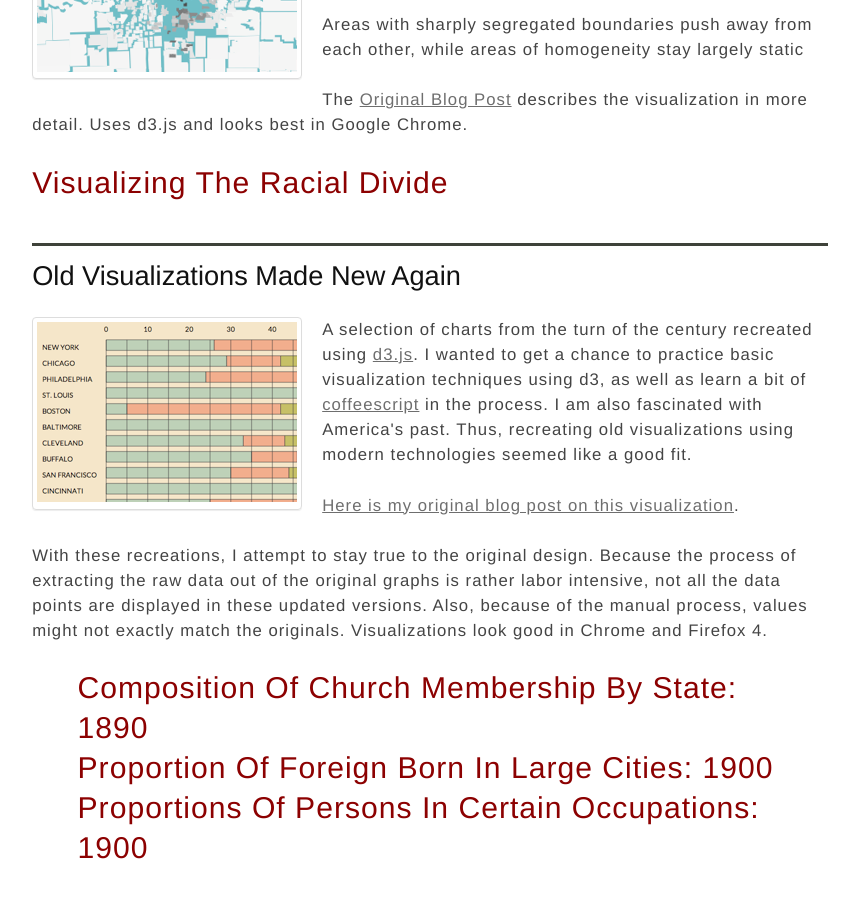
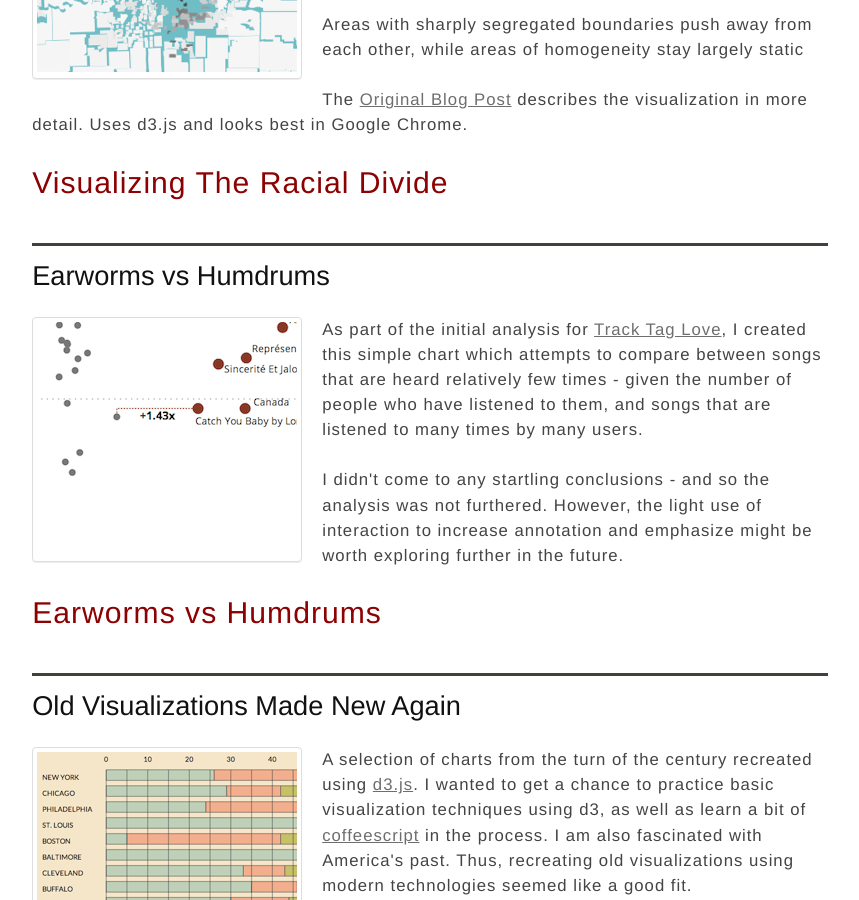
Before and after one commit to vlandham/vlandham.github.com, a Jekyll site: the page built from vis/index.html, in a window 1280 px wide and 900 px high, scrolled down 5464 px. Shown: the whole window, without its empty margins (210-1069 px from the left). Built offline with Jekyll 4.4.1, drawn with Linux system fonts in a browser that asks for light colours; some web fonts are replaced; Markdown is read by kramdown in place of the engine named in the settings.

Commit message:
earworms

```diff
--- a/vis/index.html
+++ b/vis/index.html
@@ -154,6 +154,19 @@ title: Visualizations
   <p>The <a class="" href="http://vallandingham.me/visualizing_the_racial_divide.html">Original Blog Post</a> describes the visualization in more detail. Uses d3.js and looks best in Google Chrome.</p>
   <p><a class="post_title" href="http://vallandingham.me/racial_divide/">Visualizing The Racial Divide</a></p>
 </div>
+
+<div name="earworms_humdrums" id="earworms_humdrums" class="section">
+  <h2>Earworms vs Humdrums</h2>
+  <div class="thumbnail left">
+    <a href="http://vallandingham.me/msd/top/"><img src="http://vallandingham.me/images/vis/earworm_thumb.png" alt="image for earworms vis"/></a>
+    <p></p><br/><br/>
+  </div>
+  <p>As part of the initial analysis for <a href="">Track Tag Love</a>, I created this simple chart which attempts to compare between songs that are heard relatively few times - given the number of people who have listened to them, and songs that are listened to many times by many users.</p>
+  <p>I didn't come to any startling conclusions - and so the analysis was not furthered. However, the light use of interaction to increase annotation and emphasize might be worth exploring further in the future.</p>
+
+  <p><a class="post_title" href="http://vallandingham.me/msd/top/">Earworms vs Humdrums</a></p>
+</div>
+
 <div name="old_vis_d3" class="section">
 <h2>Old Visualizations Made New Again</h2>
 <div class="thumbnail left">
@@ -181,3 +194,4 @@ title: Visualizations
 <p>This simple dashboard provides an overview of when licenses are being used, when these licenses are being maxed out, and who is using these licenses.</p>
 
 <p><a href="http://vallandingham.me/vis/matlab_license.html" class="post_title">License Usage Dashboard</a></p>
+</div>
```
